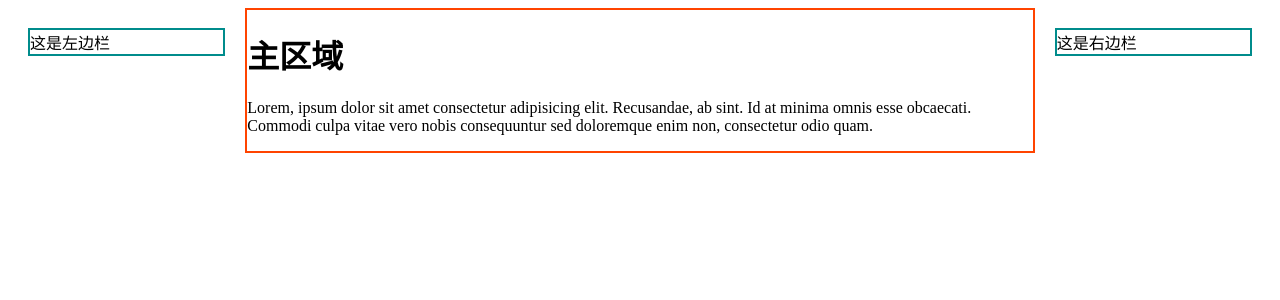
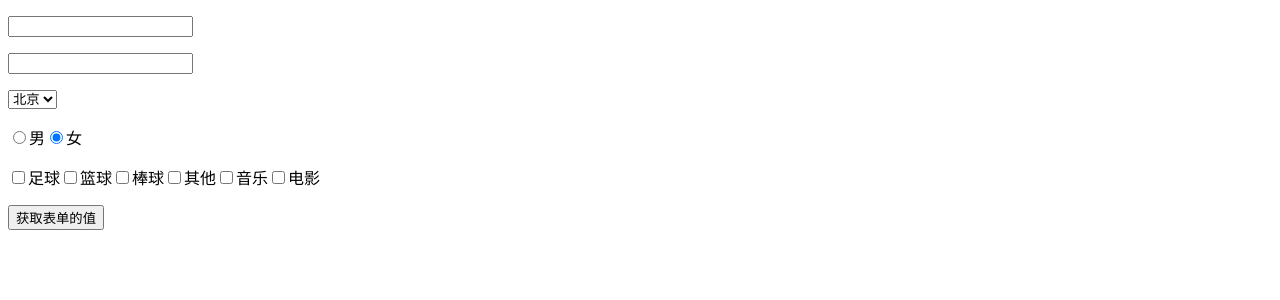
Before and after one commit to WangZY1997/react, a React (Create React App) app: page / in a window 1280 px wide. Shown: the top 300 px of the page. Built offline with nearby package versions, Linux system fonts and the light colour scheme.

Commit message:
feat:受控表单的使用，以及封装onChange

```diff
--- a/src/App.jsx
+++ b/src/App.jsx
@@ -1,18 +1,8 @@
-import React from 'react'
-import TreeLayout from './Component/Common/ThreeLayout'
-export default function App() {
-    return (
-        <div>
-            <TreeLayout
-                gap={20}
-                left={<div style={{ border: '2px solid #008c8c' }}>这是左边栏</div>}
-                right={<div style={{ border: '2px solid #008c8c' }}>这是右边栏</div>}
-            >
-                <div style={{ border: "2px solid #f40" }}>
-                    <h1>主区域</h1>
-                    <p>Lorem, ipsum dolor sit amet consectetur adipisicing elit. Recusandae, ab sint. Id at minima omnis esse obcaecati. Commodi culpa vitae vero nobis consequuntur sed doloremque enim non, consectetur odio quam.</p>
-                </div>
-            </TreeLayout>
-        </div>
-    )
+import React, { Component } from 'react'
+import FromTest from './FromTest'
+export default class App extends Component {
+
+    render() {
+        return <FromTest />
+    }
 }
--- /dev/null
+++ b/src/FromTest.jsx
@@ -0,0 +1,85 @@
+import React, { Component } from 'react'
+
+export default class FromTest extends Component {
+    state = {
+        loginId: "",
+        loginPwd: '',
+        city: 'beijing',
+        sex: 'female',
+        chooseLoves: [],
+        loves: [
+            { value: 'football', text: "足球" },
+            { value: 'basketball', text: "篮球" },
+            { value: 'baseball', text: "棒球" },
+            { value: 'other', text: "其他" },
+            { value: 'music', text: "音乐" },
+            { value: 'movie', text: "电影" },
+        ]
+    }
+    handleChange = e => {
+        var val = e.target.value
+        var name = e.target.name
+        if (e.target.type === "checkbox") {
+            if (e.target.checked) {
+                val = [...this.state.chooseLoves, val]
+            } else {
+               val= this.state.chooseLoves.filter(l=> l!== val)
+            }
+        }
+        this.setState({
+            [name]: val
+        })
+    }
+    getLoves = () => {
+        const bs = this.state.loves.map(v => (
+            <label key={v.value}>
+                <input type="checkbox" value={v.value} name="chooseLoves" onChange={this.handleChange}
+                    checked={this.state.chooseLoves.includes(v.value)}
+                />
+                {v.text}
+            </label>))
+        return bs
+    }
+    render() {
+        const bs = this.getLoves()
+        return (
+            <div>
+                <p>
+                    <input type="text" name="loginId" onChange={this.handleChange} />
+                </p>
+                <p>
+                    <input type="password" name="loginPwd" onChange={this.handleChange} />
+                </p>
+                <p>
+                    <select name='city' onChange={this.handleChange}>
+                        <option value="beijing">北京</option>
+                        <option value="shanghai">上海</option>
+                        <option value="shenzhen">深圳</option>
+
+                    </select>
+                </p>
+                <p>
+                    <label>
+                        <input type="radio" name="sex" onChange={this.handleChange} value='male'
+                            checked={this.state.sex === "male"}
+                        />
+                            男
+                        </label>
+                    <label>
+                        <input type="radio" name="sex" onChange={this.handleChange} value='female'
+                            checked={this.state.sex === "female"} />
+                            女
+                        </label>
+                </p>
+                <p>
+                    {bs}
+                </p>
+                <p>
+                    <button onClick={() => {
+                        console.log(this.state)
+                    }}>获取表单的值</button>
+                </p>
+            </div>
+        )
+    }
+}
```
Also changed, not shown: src/App copy 2.jsx (added, +58 -0 lines), src/App copy.jsx (added, +18 -0 lines), src/NumerInput.jsx (added, +22 -0 lines).
